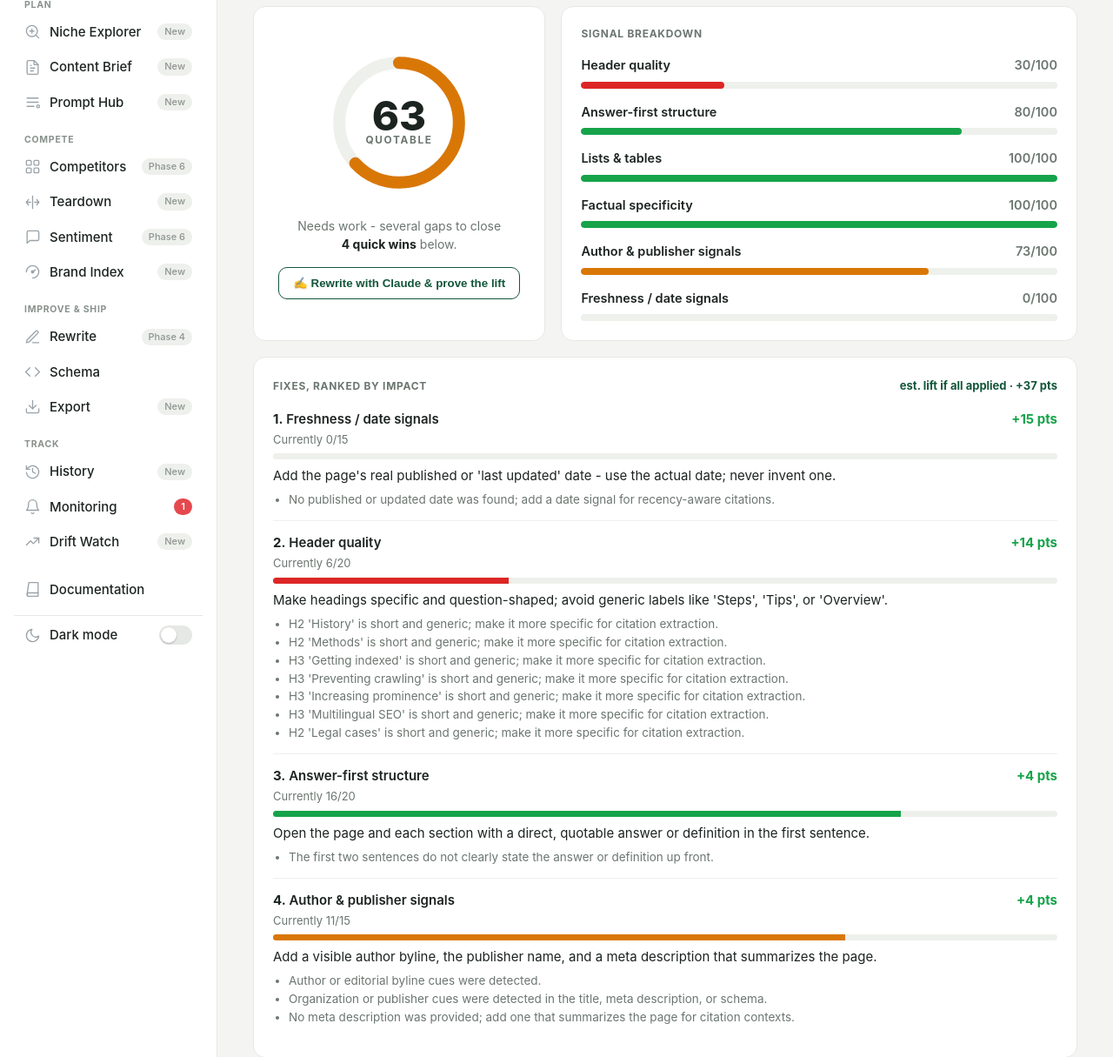
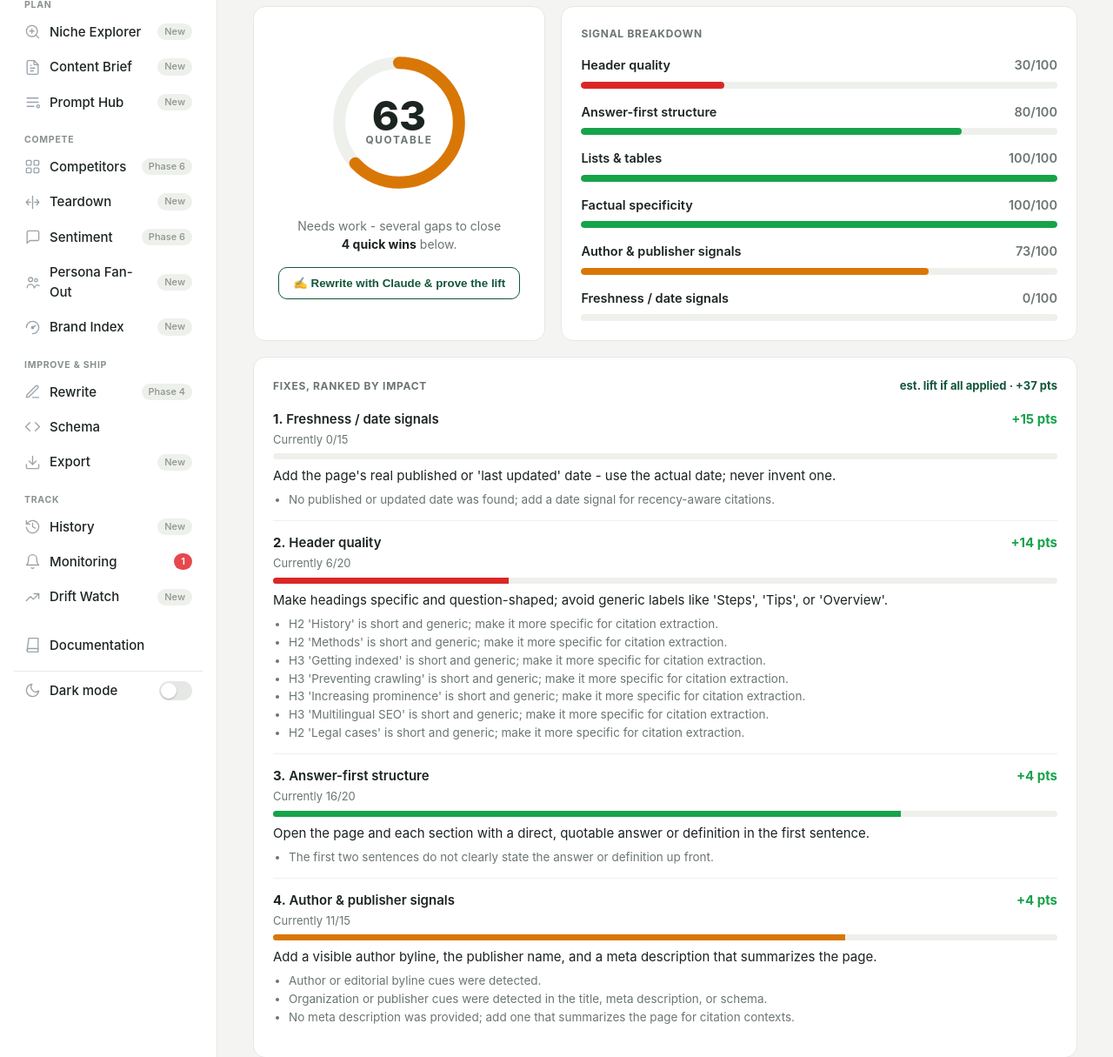
Before and after one commit to daksh-jangra/bottleopeners, a Flask app: page /demo in a window 1280 px wide. Shown: the part 354-1569 px from the top of the page at 87% size. Run offline with Flask 3, Linux system fonts and the light colour scheme.

Commit message:
Add Persona Fan-Out: run one question as different personas
Feature #8 - the same question asked as different customers gets different
answers, and a brand that wins the citation for one audience can vanish
for another. Fan a prompt out across preset personas and, per persona,
record whether the brand is cited and how it's portrayed.

- harness.py: PERSONAS preset (budget beginner, quality-focused pro, SMB,
  enterprise, skeptic); pure persona_query / select_personas /
  summarize_personas; run_persona_fanout runs one question per persona,
  reusing the citation check (domains_match) and sentiment classifier.
- app.py: POST /api/persona validates brand/query/personas and returns
  per-persona rows + a cited/mentioned roll-up.
- dashboard.html: Persona Fan-Out tab under Compete - brand + question,
  "Load a question from Hub", persona checkboxes, and a matrix of
  cited/not-cited + sentiment per persona.
- tests: 7 new (pure framing/selection/roll-up, the orchestrator with
  model calls stubbed, and endpoint guards). 198 passing total.

Co-Authored-By: Claude Opus 4.8 <noreply@anthropic.com>

```diff
--- a/app.py
+++ b/app.py
@@ -532,6 +532,35 @@ def api_sentiment():
         return _server_error(exc)
 
 
+@app.post("/api/persona")
+def api_persona():
+    """Persona Fan-Out: run one question as several customer personas and report
+    citation + portrayal per persona. Uses Claude, so it consumes API credit."""
+    data = request.json or {}
+    brand = (data.get("brand") or "").strip()
+    query = (data.get("query") or "").strip()
+    keys = data.get("personas") or []
+    if not isinstance(keys, list):
+        keys = []
+
+    if not brand:
+        return jsonify({"error": "Enter your brand or domain."}), 400
+    if not query:
+        return jsonify({"error": "Enter a question to fan out."}), 400
+    if not os.environ.get("ANTHROPIC_API_KEY"):
+        return jsonify({"error": "ANTHROPIC_API_KEY is not set; add it to .env to run persona checks."}), 400
+
+    personas = harness.select_personas([str(k) for k in keys])
+    if not personas:
+        return jsonify({"error": "Pick at least one persona."}), 400
+    try:
+        return jsonify(harness.run_persona_fanout(brand, query, personas, DEFAULT_MODEL))
+    except harness.HarnessError as exc:
+        return jsonify({"error": str(exc)}), 400
+    except Exception as exc:
+        return _server_error(exc)
+
+
 @app.post("/api/schema")
 def api_schema():
     url = (request.json or {}).get("url", "").strip()
--- a/harness.py
+++ b/harness.py
@@ -311,6 +311,79 @@ def run_sentiment(brand: str, queries: list[str], model: str) -> dict[str, Any]:
     return {"brand": brand, "queries": total, "mix": mix, "mention_rate": mention_rate(mix), "results": results}
 
 
+# --- Persona fan-out ---------------------------------------------------------
+#
+# The same question, asked as different customers, gets different answers - and
+# a brand that wins the citation for one audience can vanish for another. Fan a
+# prompt out across a few preset personas and, for each, record whether the
+# target is cited and how it's portrayed. Builds on the saved queries in Prompt
+# Hub: pick a saved question, see how it lands per audience.
+
+PERSONAS: list[dict[str, str]] = [
+    {"key": "beginner", "label": "Budget beginner",
+     "desc": "a first-time buyer on a tight budget"},
+    {"key": "professional", "label": "Quality-focused pro",
+     "desc": "an experienced professional who wants the best quality regardless of price"},
+    {"key": "smb", "label": "Small-business owner",
+     "desc": "a small-business owner comparing a few options for their team"},
+    {"key": "enterprise", "label": "Enterprise buyer",
+     "desc": "an enterprise buyer focused on scale, security, and support"},
+    {"key": "skeptic", "label": "Skeptical researcher",
+     "desc": "a skeptical researcher digging into reviews and downsides"},
+]
+_PERSONA_BY_KEY = {p["key"]: p for p in PERSONAS}
+
+
+def persona_query(query: str, desc: str) -> str:
+    """Frame a question as a given persona asking it. Pure."""
+    return f"I am {desc}. {query.strip()}"
+
+
+def select_personas(keys: list[str]) -> list[dict[str, str]]:
+    """Resolve persona keys to persona dicts, in the canonical order.
+
+    Unknown keys are ignored; an empty selection means "all personas". Pure.
+    """
+    if not keys:
+        return list(PERSONAS)
+    wanted = set(keys)
+    return [p for p in PERSONAS if p["key"] in wanted]
+
+
+def summarize_personas(rows: list[dict[str, Any]]) -> dict[str, int]:
+    """Roll persona rows into counts: how many cited and mentioned the brand."""
+    return {
+        "personas": len(rows),
+        "cited": sum(1 for r in rows if r.get("cited")),
+        "mentioned": sum(1 for r in rows if r.get("mentioned")),
+    }
+
+
+def run_persona_fanout(brand: str, query: str, personas: list[dict[str, str]],
+                       model: str) -> dict[str, Any]:
+    """Run one question as each persona; record citation and portrayal per row.
+
+    For each persona the question is reframed, sent through the live answer
+    engine, then the answer is checked for a citation of the brand's domain and
+    classified for whether/how the brand is mentioned.
+    """
+    target = normalize_domain(brand)
+    rows: list[dict[str, Any]] = []
+    for persona in personas:
+        urls, answer = run_claude(persona_query(query, persona["desc"]), model)
+        cited = bool(target) and any(domains_match(target, u) for u in urls)
+        verdict = classify_sentiment(brand, answer, CLASSIFIER_MODEL)
+        rows.append({
+            "key": persona["key"],
+            "persona": persona["label"],
+            "cited": cited,
+            "mentioned": bool(verdict.get("mentioned")),
+            "sentiment": verdict.get("sentiment", "not_mentioned"),
+            "evidence": str(verdict.get("evidence", ""))[:200],
+        })
+    return {"brand": brand, "query": query, "rows": rows, "summary": summarize_personas(rows)}
+
+
 # Each provider: label, the env var its key lives in, and a runner (None = not
 # yet wired up). Slots are registered even when unimplemented so the pluggable
 # design is explicit and the report can show what's covered vs. not.
--- a/templates/dashboard.html
+++ b/templates/dashboard.html
@@ -244,6 +244,7 @@ window.DEMO_FIXTURES = {{ demo_fixtures|tojson }};
         <a data-view="competitors"><svg viewBox="0 0 24 24" fill="none" stroke-width="1.7" stroke-linecap="round" stroke-linejoin="round"><rect x="3" y="3" width="7" height="7" rx="1.5"/><rect x="14" y="3" width="7" height="7" rx="1.5"/><rect x="3" y="14" width="7" height="7" rx="1.5"/><rect x="14" y="14" width="7" height="7" rx="1.5"/></svg> Competitors <span class="tag">Phase 6</span></a>
         <a data-view="teardown"><svg viewBox="0 0 24 24" fill="none" stroke-width="1.7" stroke-linecap="round" stroke-linejoin="round"><path d="M3 12h6"/><path d="M15 12h6"/><path d="M12 3v18"/><path d="m6 8-3 4 3 4"/><path d="m18 8 3 4-3 4"/></svg> Teardown <span class="tag">New</span></a>
         <a data-view="sentiment"><svg viewBox="0 0 24 24" fill="none" stroke-width="1.7" stroke-linecap="round" stroke-linejoin="round"><path d="M21 15a2 2 0 0 1-2 2H8l-4 4V5a2 2 0 0 1 2-2h13a2 2 0 0 1 2 2z"/></svg> Sentiment <span class="tag">Phase 6</span></a>
+        <a data-view="persona"><svg viewBox="0 0 24 24" fill="none" stroke-width="1.7" stroke-linecap="round" stroke-linejoin="round"><circle cx="9" cy="8" r="3"/><path d="M4 20a5 5 0 0 1 10 0"/><circle cx="17" cy="9" r="2.2"/><path d="M15 20a4 4 0 0 1 6.5-3.1"/></svg> Persona Fan-Out <span class="tag">New</span></a>
         <a data-view="brand"><svg viewBox="0 0 24 24" fill="none" stroke-width="1.7" stroke-linecap="round" stroke-linejoin="round"><path d="M12 21a9 9 0 1 0-9-9"/><path d="M12 12l4-3"/><circle cx="12" cy="12" r="1.6"/></svg> Brand Index <span class="tag">New</span></a>
       </div>
       <div class="grp">
@@ -427,6 +428,26 @@ window.DEMO_FIXTURES = {{ demo_fixtures|tojson }};
             <div class="mixlegend" id="se-legend"></div>
           </div>
           <div class="card"><h2>Per question</h2><div id="se-table"></div></div>
+        </div>
+      </div>
+
+      <div id="view-persona" class="view hidden">
+        <h1>Persona Fan-Out</h1>
+        <p class="sub">Ask one question as different customers. A brand that wins the citation for a budget beginner can vanish for an enterprise buyer - this shows where you show up, by audience. Uses Claude and consumes API credit.</p>
+        <div class="searchcard" style="flex-direction:column;gap:12px;align-items:stretch">
+          <input id="pf-brand" type="text" placeholder="your brand or domain, e.g. yoursite.com">
+          <input id="pf-query" type="text" placeholder="a question your customers ask, e.g. best way to descale a kettle">
+          <div style="display:flex;gap:8px"><button class="ghost" id="pf-load-hub">Load a question from Hub</button></div>
+          <div id="pf-personas" style="display:flex;flex-wrap:wrap;gap:14px"></div>
+          <div><button class="primary" id="pf-go">Run fan-out</button>
+          <span class="cur" style="margin-left:10px">One live answer per selected persona - a few personas take a minute or two.</span></div>
+        </div>
+        <div id="pf-err" class="err hidden"></div>
+        <div id="pf-results" class="hidden">
+          <div class="card">
+            <h2 id="pf-sum"></h2>
+            <div id="pf-list"></div>
+          </div>
         </div>
       </div>
 
@@ -825,6 +846,7 @@ document.querySelectorAll('nav a[data-view]').forEach(a=>a.addEventListener('cli
   if(a.dataset.view==='monitoring') loadAlerts();
   if(a.dataset.view==='prompts') loadPrompts();
   if(a.dataset.view==='drift') loadDrift();
+  if(a.dataset.view==='persona') buildPersonaChecks();
 }));
 
 // --- rewrite tab ---
@@ -1517,6 +1539,65 @@ function renderDrift(movers){
 }
 $('dr-refresh').addEventListener('click', loadDrift);
 $('dr-kind').addEventListener('change', loadDrift);
+
+// --- persona fan-out tab ---
+const PERSONAS = [
+  {key:'beginner', label:'Budget beginner'},
+  {key:'professional', label:'Quality-focused pro'},
+  {key:'smb', label:'Small-business owner'},
+  {key:'enterprise', label:'Enterprise buyer'},
+  {key:'skeptic', label:'Skeptical researcher'},
+];
+let PERSONA_CHECKS_BUILT = false;
+function buildPersonaChecks(){
+  if(PERSONA_CHECKS_BUILT) return;
+  $('pf-personas').innerHTML = PERSONAS.map(p=>`
+    <label style="display:flex;gap:7px;align-items:center;font-weight:500;cursor:pointer">
+      <input type="checkbox" class="pf-p" value="${p.key}" checked> ${escapeHtml(p.label)}</label>`).join('');
+  PERSONA_CHECKS_BUILT = true;
+}
+async function loadQuestionFromHub(btn){
+  try{
+    const d = await (await fetch('/api/prompts')).json();
+    const texts = (d.prompts||[]).map(p=>p.text);
+    if(!texts.length){ flashBtn(btn,'Hub is empty'); return; }
+    $('pf-query').value = texts[0];
+    flashBtn(btn,'Loaded');
+  }catch(e){ tabErr('pf-err','Network error: '+e.message); }
+}
+async function runPersona(){
+  const brand = $('pf-brand').value.trim();
+  const query = $('pf-query').value.trim();
+  const personas = [...document.querySelectorAll('.pf-p:checked')].map(c=>c.value);
+  if(!brand){ tabErr('pf-err','Enter your brand or domain.'); return; }
+  if(!query){ tabErr('pf-err','Enter a question to fan out.'); return; }
+  if(!personas.length){ tabErr('pf-err','Pick at least one persona.'); return; }
+  $('pf-err').classList.add('hidden'); $('pf-results').classList.add('hidden');
+  setBusy($('pf-go'), true, 'Running…');
+  try{
+    const res = await fetch('/api/persona',{method:'POST',headers:{'Content-Type':'application/json'},body:JSON.stringify({brand,query,personas})});
+    const data = await res.json();
+    if(!res.ok){ tabErr('pf-err', data.error||'Failed.'); return; }
+    renderPersona(data);
+  }catch(e){ tabErr('pf-err','Network error: '+e.message); }
+  finally{ setBusy($('pf-go'), false, 'Run fan-out'); }
+}
+function renderPersona(d){
+  const s = d.summary||{};
+  $('pf-sum').textContent = `Cited for ${s.cited||0} of ${s.personas||0} personas · mentioned for ${s.mentioned||0} of ${s.personas||0}`;
+  $('pf-list').innerHTML = (d.rows||[]).map(r=>{
+    const sm = SENTIMENT_META[r.sentiment] || {label:r.sentiment, color:'#64748b'};
+    const cited = r.cited ? '<span style="color:#16a34a;font-weight:700">✓ cited</span>' : '<span class="cur">not cited</span>';
+    return `<div class="item"><div class="item-h">
+      <span><b>${escapeHtml(r.persona)}</b></span>
+      <span style="display:flex;gap:10px;align-items:center">${cited}
+        <span class="pill" style="background:${sm.color}">${escapeHtml(sm.label)}</span></span></div>
+      ${r.evidence?`<p class="cur">“${escapeHtml(r.evidence)}”</p>`:''}</div>`;
+  }).join('');
+  $('pf-results').classList.remove('hidden');
+}
+$('pf-go').addEventListener('click', runPersona);
+$('pf-load-hub').addEventListener('click', e=>loadQuestionFromHub(e.target));
 
 // --- documentation tab ---
 const DOCS = [
```
Also changed, not shown: tests/test_persona.py (added, +87 -0 lines).
